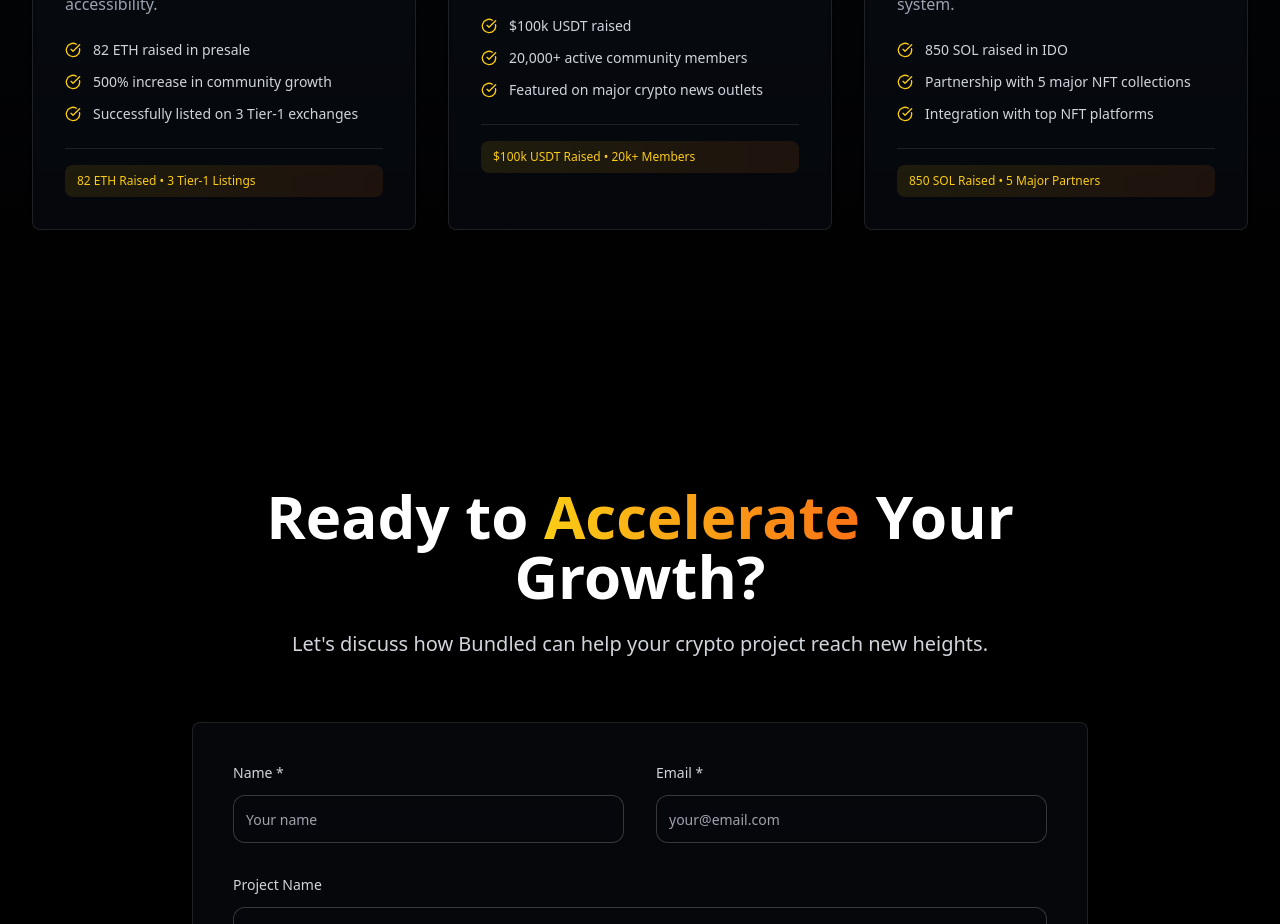
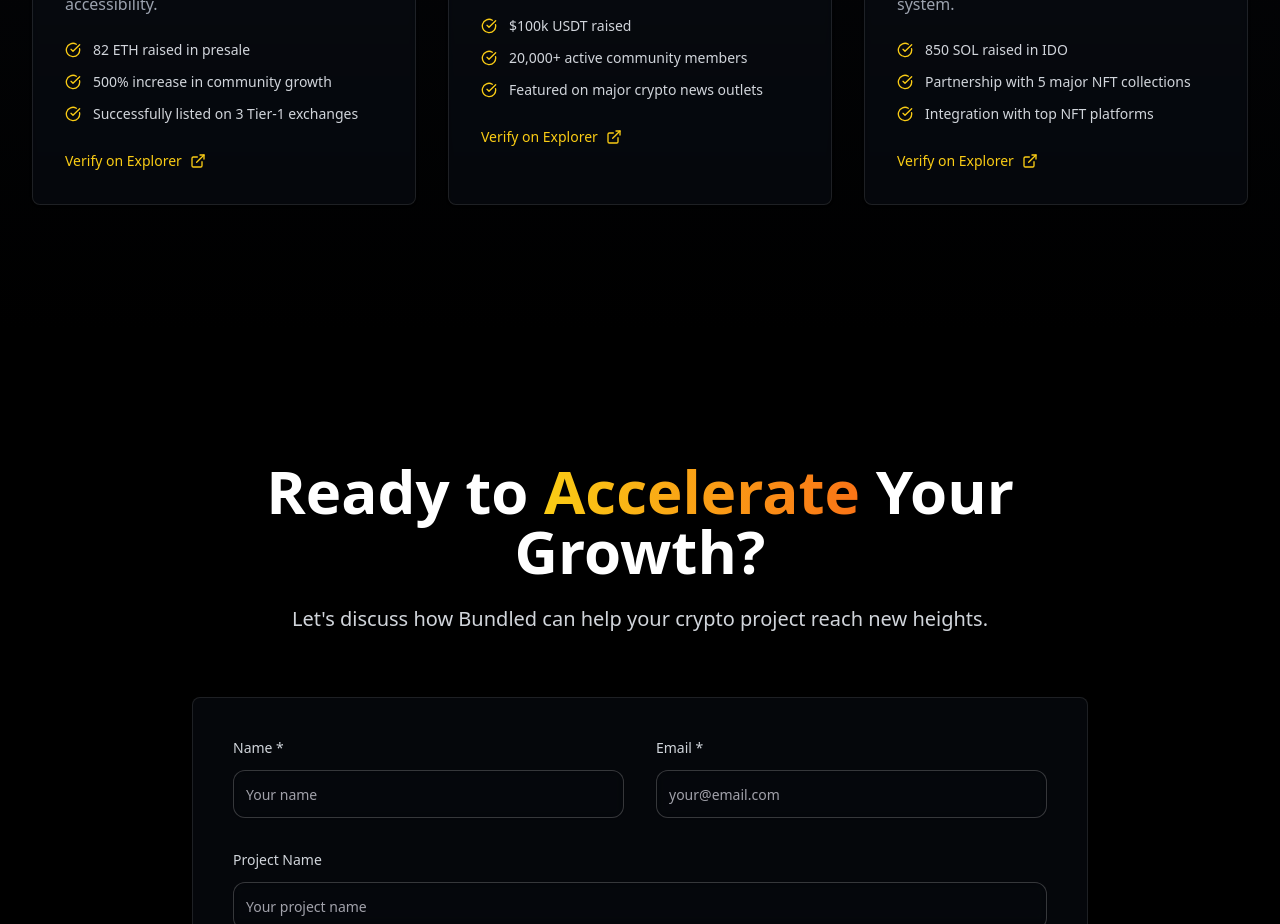
Before and after one commit to P-FardeenMalik/Bundled, a Next.js app: page / in a window 1280 px wide. Shown: the part 4040-4964 px from the top of the page. Built offline with nearby package versions, Linux system fonts and the light colour scheme; no server answers.

Commit message:
added projects

```diff
--- a/src/pages/index.tsx
+++ b/src/pages/index.tsx
@@ -26,7 +26,8 @@
   Globe,
   Target,
   Rocket,
-  Award
+  Award,
+  ExternalLink
 } from "lucide-react";
 
 const fadeInUp = {
@@ -110,7 +111,7 @@
       "500% increase in community growth",
       "Successfully listed on 3 Tier-1 exchanges"
     ],
-    metrics: "82 ETH Raised • 3 Tier-1 Listings"
+    verificationLink: "https://www.pinksale.finance/launchpad/ethereum/0xA4CccB4f49A2a71b18c925c18c5ca3871b195870"
   },
   {
     name: "Zeny",
@@ -121,7 +122,7 @@
       "20,000+ active community members",
       "Featured on major crypto news outlets"
     ],
-    metrics: "$100k USDT Raised • 20k+ Members"
+    verificationLink: "https://www.pinksale.finance/launchpad/polygon/0xc282Ba37690E49D3626162bef99cE01837C512DB"
   },
   {
     name: "ICED",
@@ -132,7 +133,7 @@
       "Partnership with 5 major NFT collections",
       "Integration with top NFT platforms"
     ],
-    metrics: "850 SOL Raised • 5 Major Partners"
+    verificationLink: "https://www.pinksale.finance/solana/launchpad/BsnhqssMc53XkDDdNU7PVP1nQoS4cH2pufHzTjbMC6PE"
   }
 ];
 
@@ -505,11 +506,15 @@
                           </div>
                         ))}
                       </div>
-                      <div className="pt-4 border-t border-white/10">
-                        <div className="text-xs text-yellow-400 font-medium bg-gradient-to-r from-yellow-400/10 to-orange-500/10 px-3 py-2 rounded-lg">
-                          {project.metrics}
-                        </div>
-                      </div>
+                      <a
+                        href={project.verificationLink}
+                        target="_blank"
+                        rel="noopener noreferrer"
+                        className="inline-flex items-center text-sm text-yellow-400 hover:text-yellow-300 transition-colors duration-300"
+                      >
+                        Verify on Explorer
+                        <ExternalLink className="w-4 h-4 ml-2" />
+                      </a>
                     </CardContent>
                   </Card>
                 </motion.div>
```
